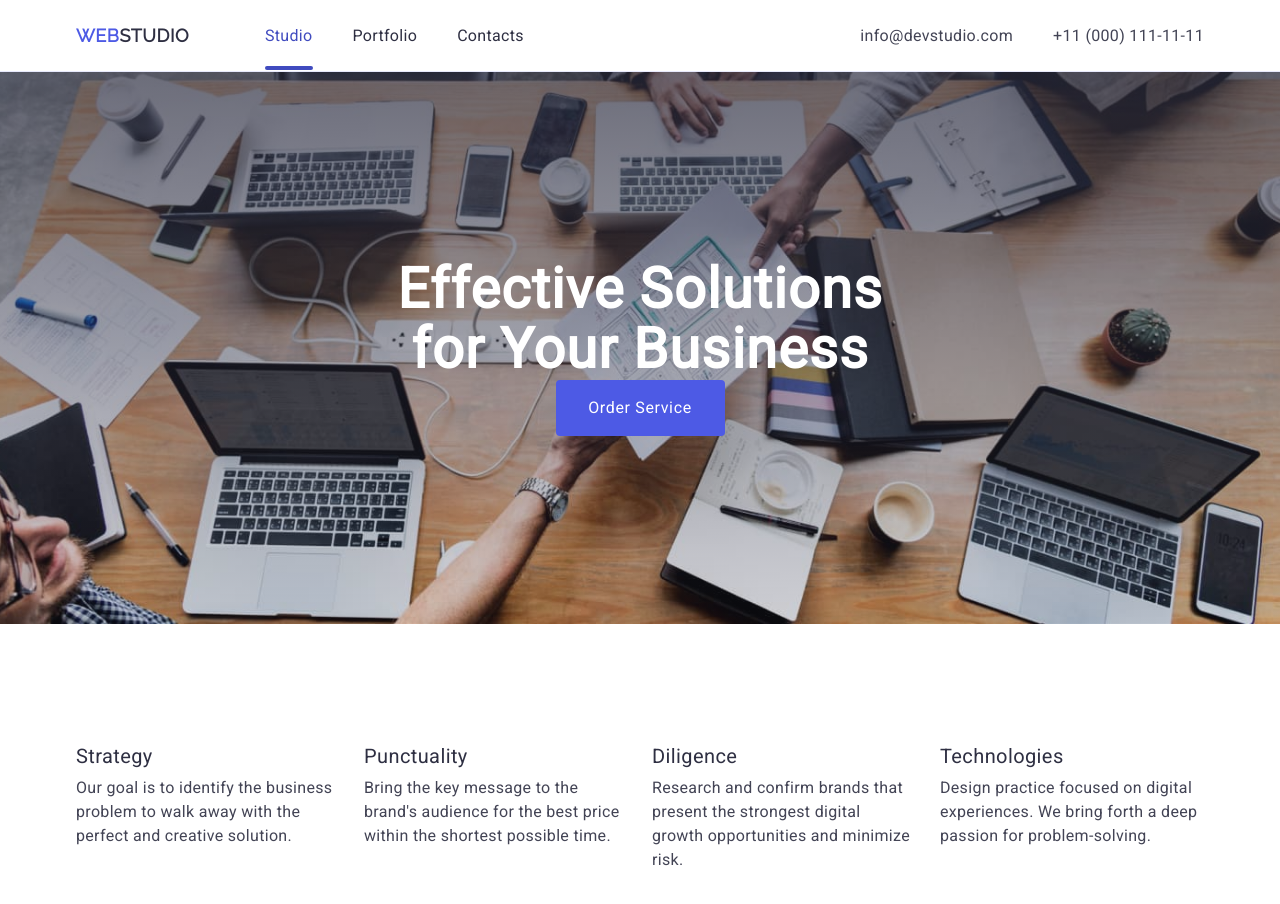
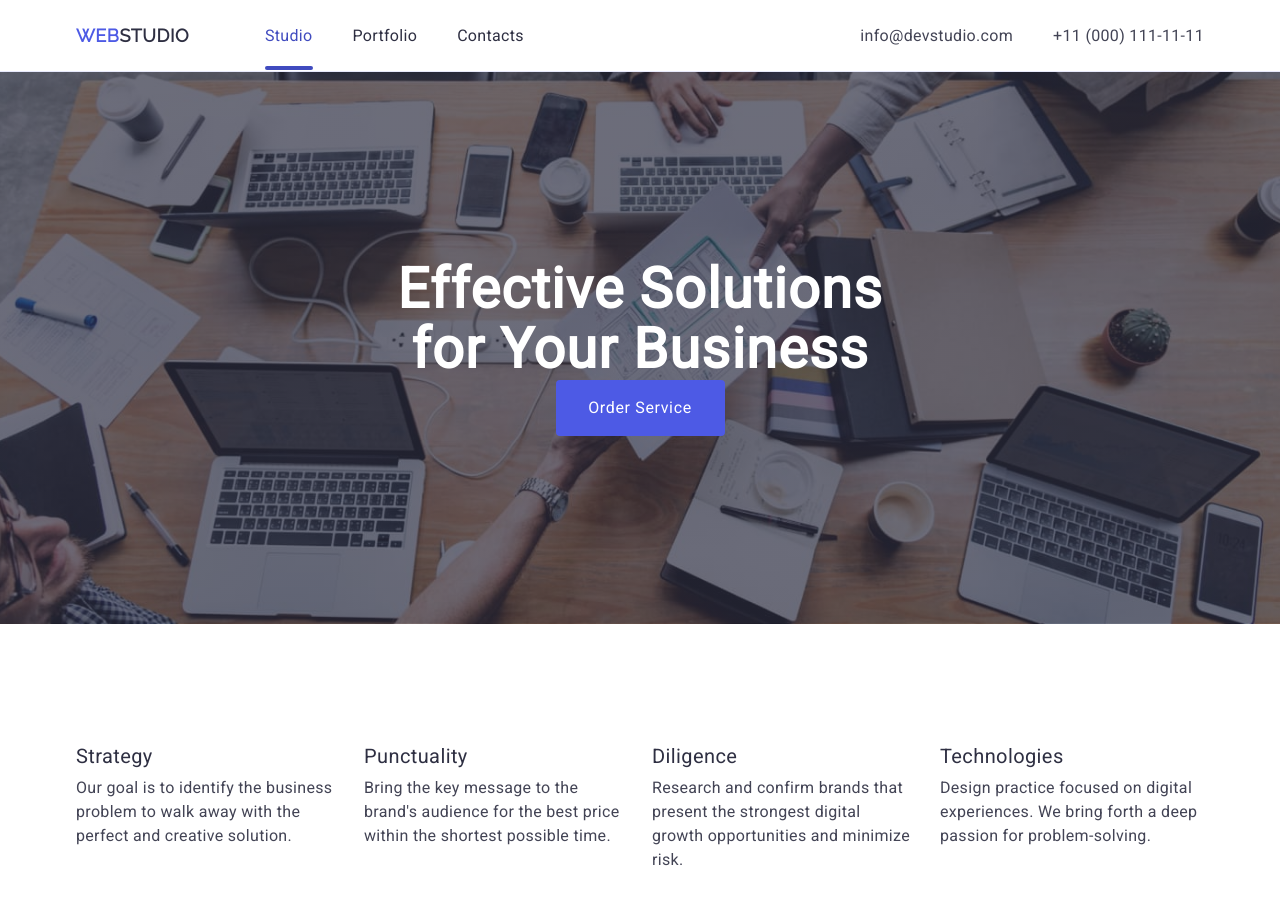
Before and after one commit to IrinaDyakonova/goit-markup-hw-04, a plain HTML site: page index.html in a window 1280 px wide. Shown: the top 904 px of the page. Drawn offline with nearby package versions, Linux system fonts and the light colour scheme.

Commit message:
fix style section one part -2 fix gradient

```diff
--- a/css/styles.css
+++ b/css/styles.css
@@ -70,7 +70,7 @@ body {
   padding: 188px 0;
   background-image: linear-gradient(
       rgba(46, 47, 66, 0.7),
-      rgba(46, 47, 66, 0.2)
+      rgba(46, 47, 66, 0.7)
     ),
     url(../images/people-office.jpg);
   max-width: 1440px;
```
